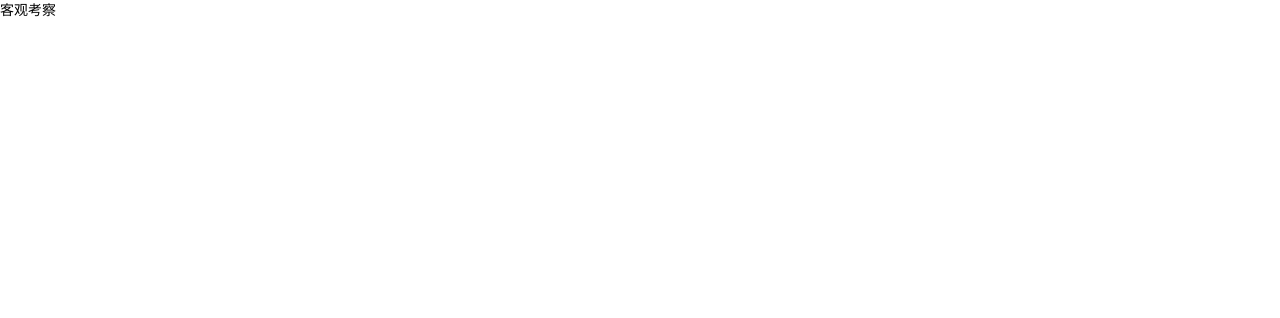
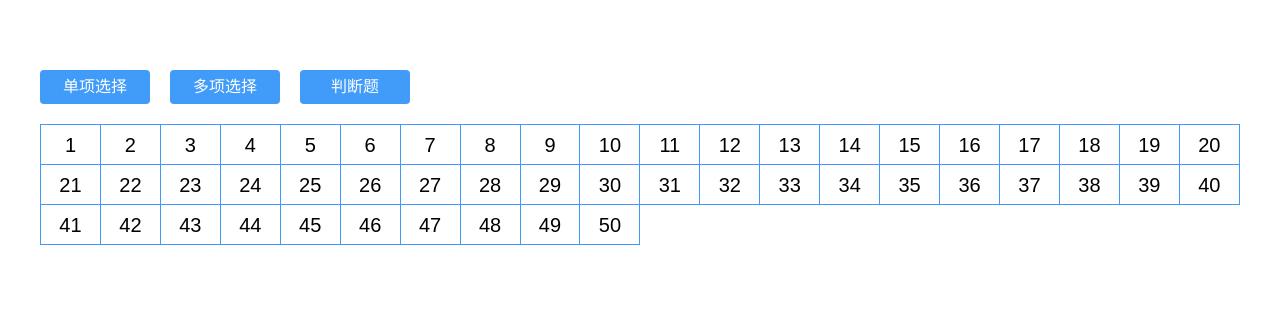
Before and after one commit to Zhang-Leijie/jr-match, a Vue app in the folder match/: page /#/objective in a window 1280 px wide. Built offline with nearby package versions, Linux system fonts and the light colour scheme.

Commit message:
客观考察

```diff
--- a/match/style/button.less
+++ b/match/style/button.less
@@ -3,7 +3,7 @@
 	border-radius:4px;
 	min-width: 110px;
 	padding: 9px 10px;
-
+	text-align: center;
 	font-size: 16px;
 	line-height: 1;
 
@@ -19,7 +19,7 @@
 	&.white {
 		background-color: @white;
 		color: @black;
-
+		border: 1px solid #979797;
 		&:hover {
 			background-color: darken(@white, 5%);
 		}
--- a/match/vue/login.vue
+++ b/match/vue/login.vue
@@ -6,11 +6,16 @@
 		</div>
 		<div class="login-box backimg absolute" style="background-image:url('image/denglubeijing.png')">
 			<div class="log absolute top p1" >
-				<div class="warn f2">请注意周围环境安全</div>
-				<div class="login-input">
+				<div class="warn f2 relative">
+					<i class="flaticon-technology absolute" style="top:1px;left:8px;color:#ffcf5c"></i>
+					请注意周围环境安全
+				</div>
+				<div class="login-input relative">
+					<i class="flaticon-user absolute" style="top:4px;left:15px;color:#999"></i>
 					<input style="width:100%;height:100%;" placeholder="学号">
 				</div>
-				<div class="login-input">
+				<div class="login-input relative">
+					<i class="flaticon-unlocked absolute" style="top:4px;left:15px;color:#999"></i>
 					<input style="width:100%;height:100%;" placeholder="密码">
 				</div>
 				<router-link :to="{name: 'm-index'}">
@@ -46,6 +51,7 @@
 			height: 236px;
 			background-color: #fff;
 			.warn{
+				padding-left: 34px;
 				width: 100%;
 				height: 28px;
 				background:#fff8dc;
--- a/match/vue/objective.vue
+++ b/match/vue/objective.vue
@@ -1,5 +1,41 @@
 <template>
-	<div>
-		客观考察
+	<div style="min-width:1200px;">
+		<div class='obj'>
+			<a class="btn blue" style="margin-right:20px;margin-bottom:20px;">单项选择</a>
+			<a class="btn blue" style="margin-right:20px;">多项选择</a>
+			<a class="btn blue">判断题</a>
+			<div class="obj-table">
+				<div class="item" v-for="n in 50">{{n}}</div>
+			</div>
+			<div class="obj-box">
+
+			</div>
+		</div>
 	</div>
 </template>
+<style lang="less">
+.obj{
+	width: 100%;
+	padding: 70px 40px;
+	.obj-table{
+		width: 100%;
+		border-top: 1px solid #4198f9;
+		border-left: 1px solid #4198f9;
+		.item{
+			font-size: 20px;
+			cursor: pointer;
+			cursor: pointer;
+			display: inline-block;
+			width: 5%;
+			height: 40px;
+			text-align: center;
+			line-height: 40px;
+			border-right: 1px solid #4198f9;
+			border-bottom: 1px solid #4198f9;
+		}
+	}
+	.obj-box{
+		width: 100%;
+	}
+}
+</style>
--- a/match/webpack.dev.config.js
+++ b/match/webpack.dev.config.js
@@ -20,6 +20,7 @@ module.exports = {
   },
   devServer: {
     publicPath: '/dist',
-    hot: true
+    hot: true,
+    port: 2333
   }
 }
```
Also changed, not shown: 1 other file.
